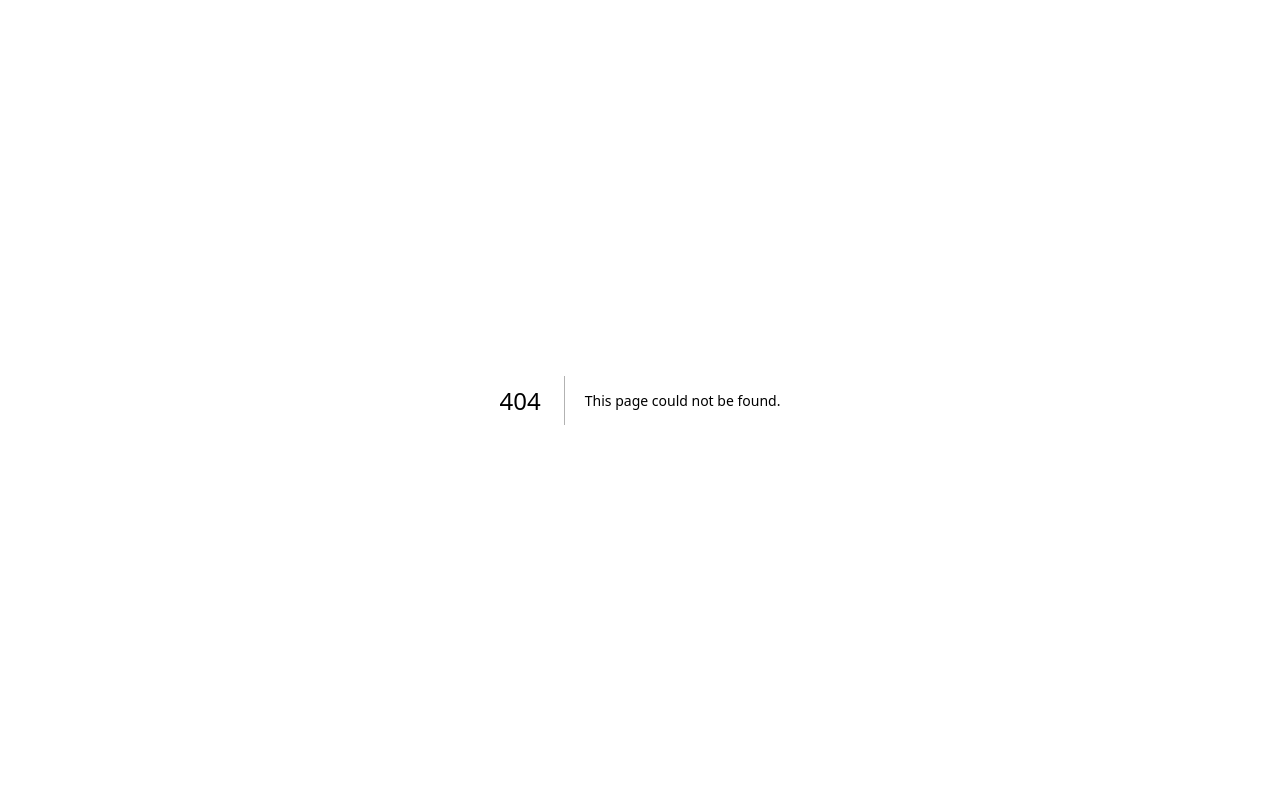
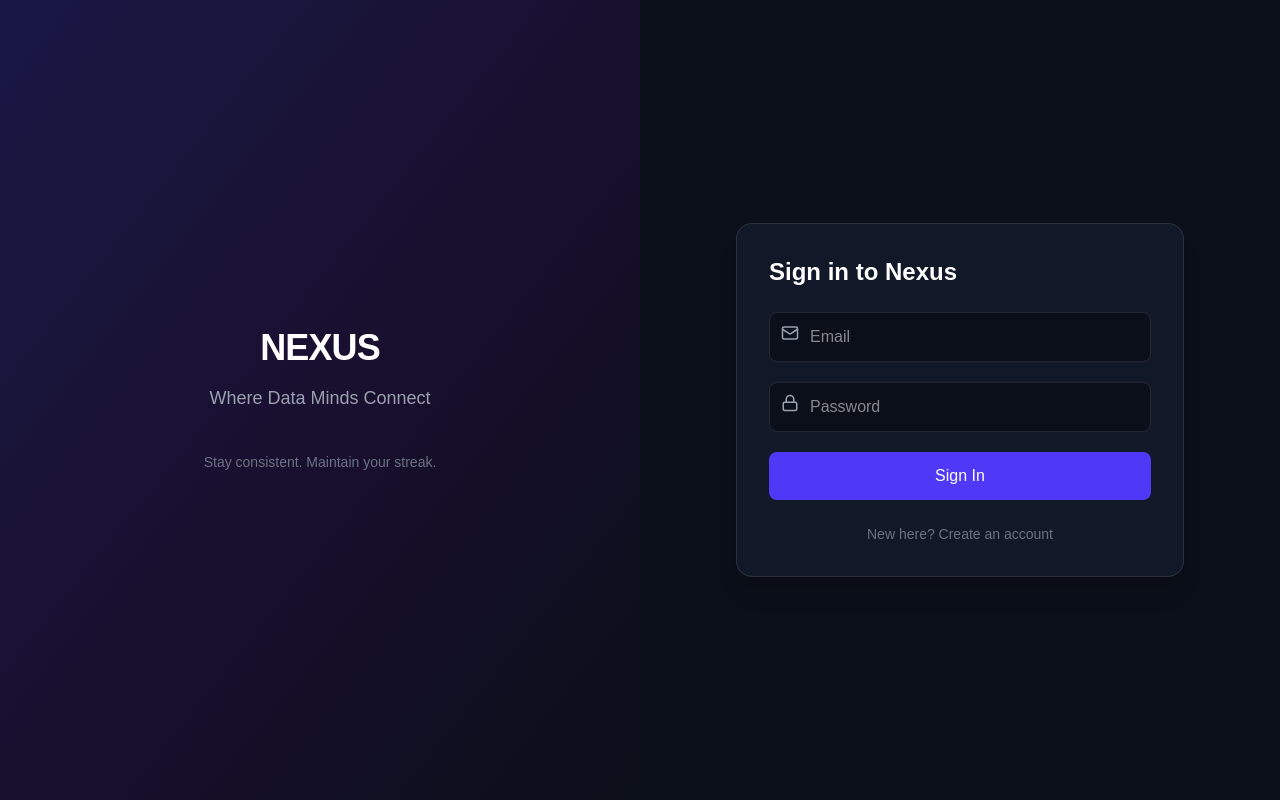
Before and after one commit to hrithik-sawant/Nexus-2, a Next.js app: page /login in a window 1280 px wide. Before the commit this address had no page. Built offline with nearby package versions, Linux system fonts and the light colour scheme.

Commit message:
Nexus 2.0 initial setup

```diff
--- /dev/null
+++ b/app/login/page.tsx
@@ -0,0 +1,90 @@
+"use client";
+
+import { motion } from "framer-motion";
+import { useState } from "react";
+import { Mail, Lock } from "lucide-react";
+
+export default function LoginPage() {
+  const [loading, setLoading] = useState(false);
+
+  return (
+    <div className="min-h-screen flex bg-[#0B0F19] text-white">
+
+      {/* LEFT SIDE */}
+      <div className="hidden md:flex w-1/2 relative items-center justify-center bg-gradient-to-br from-indigo-600/20 via-purple-600/10 to-transparent">
+
+        <motion.div
+          initial={{ opacity: 0, y: 30 }}
+          animate={{ opacity: 1, y: 0 }}
+          transition={{ duration: 0.8 }}
+          className="text-center px-10"
+        >
+          <h1 className="text-4xl font-bold tracking-tight">
+            NEXUS
+          </h1>
+
+          <p className="mt-4 text-gray-400 text-lg">
+            Where Data Minds Connect
+          </p>
+
+          <div className="mt-10 text-sm text-gray-500">
+            Stay consistent. Maintain your streak.
+          </div>
+        </motion.div>
+      </div>
+
+      {/* RIGHT SIDE */}
+      <div className="flex w-full md:w-1/2 items-center justify-center px-6">
+
+        <motion.div
+          initial={{ opacity: 0, scale: 0.95 }}
+          animate={{ opacity: 1, scale: 1 }}
+          transition={{ duration: 0.4 }}
+          className="w-full max-w-md bg-[#111827] p-8 rounded-2xl shadow-xl border border-white/10"
+        >
+
+          <h2 className="text-2xl font-semibold mb-6">
+            Sign in to Nexus
+          </h2>
+
+          <form className="space-y-5">
+
+            {/* EMAIL */}
+            <div className="relative">
+              <Mail className="absolute left-3 top-3 text-gray-400" size={18} />
+              <input
+                type="email"
+                placeholder="Email"
+                className="w-full bg-[#0B0F19] border border-white/10 rounded-lg py-3 pl-10 pr-3 focus:outline-none focus:ring-2 focus:ring-indigo-500 transition"
+              />
+            </div>
+
+            {/* PASSWORD */}
+            <div className="relative">
+              <Lock className="absolute left-3 top-3 text-gray-400" size={18} />
+              <input
+                type="password"
+                placeholder="Password"
+                className="w-full bg-[#0B0F19] border border-white/10 rounded-lg py-3 pl-10 pr-3 focus:outline-none focus:ring-2 focus:ring-indigo-500 transition"
+              />
+            </div>
+
+            {/* BUTTON */}
+            <button
+              type="submit"
+              onClick={() => setLoading(true)}
+              className="w-full bg-indigo-600 hover:bg-indigo-500 transition py-3 rounded-lg font-medium flex items-center justify-center"
+            >
+              {loading ? "Signing in..." : "Sign In"}
+            </button>
+
+          </form>
+
+          <p className="text-gray-500 text-sm mt-6 text-center">
+            New here? Create an account
+          </p>
+        </motion.div>
+      </div>
+    </div>
+  );
+}
```
